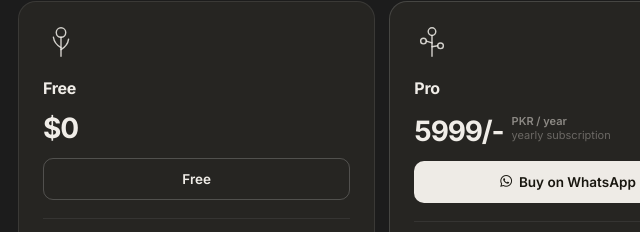
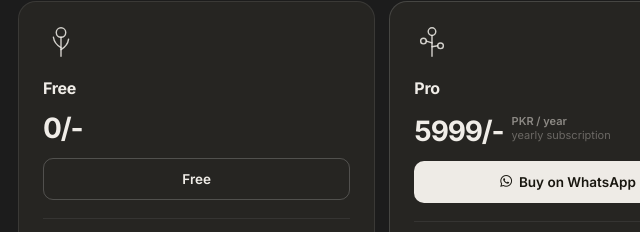
Before and after one commit to mudasir111999/Privacy, a plain HTML site: page contact.html in a window 1280 px wide. Shown: the part 230-462 px from the top of the page, 72-712 px from the left. Drawn offline with Linux system fonts and the light colour scheme.

Commit message:
Update contact.html

```diff
--- a/contact.html
+++ b/contact.html
@@ -320,7 +320,7 @@
         <div class="plan-name">Free</div>
         <div class="plan-sub"></div>
         <div class="price-row">
-          <div class="price-main"><span class="price-amount">$0</span></div>
+          <div class="price-main"><span class="price-amount">0/-</span></div>
         </div>
         <a class="card-btn btn-outline"
 
```
